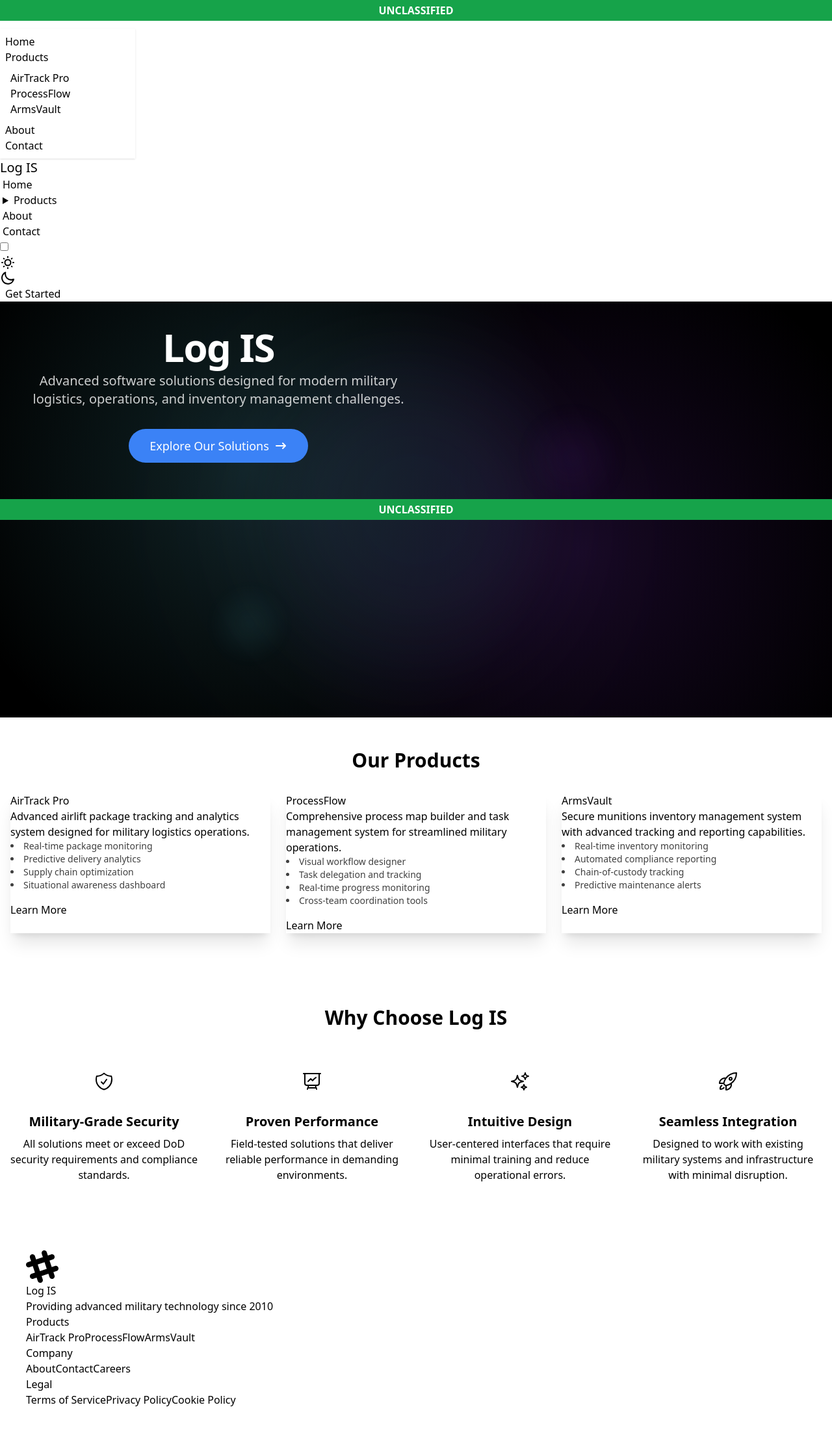
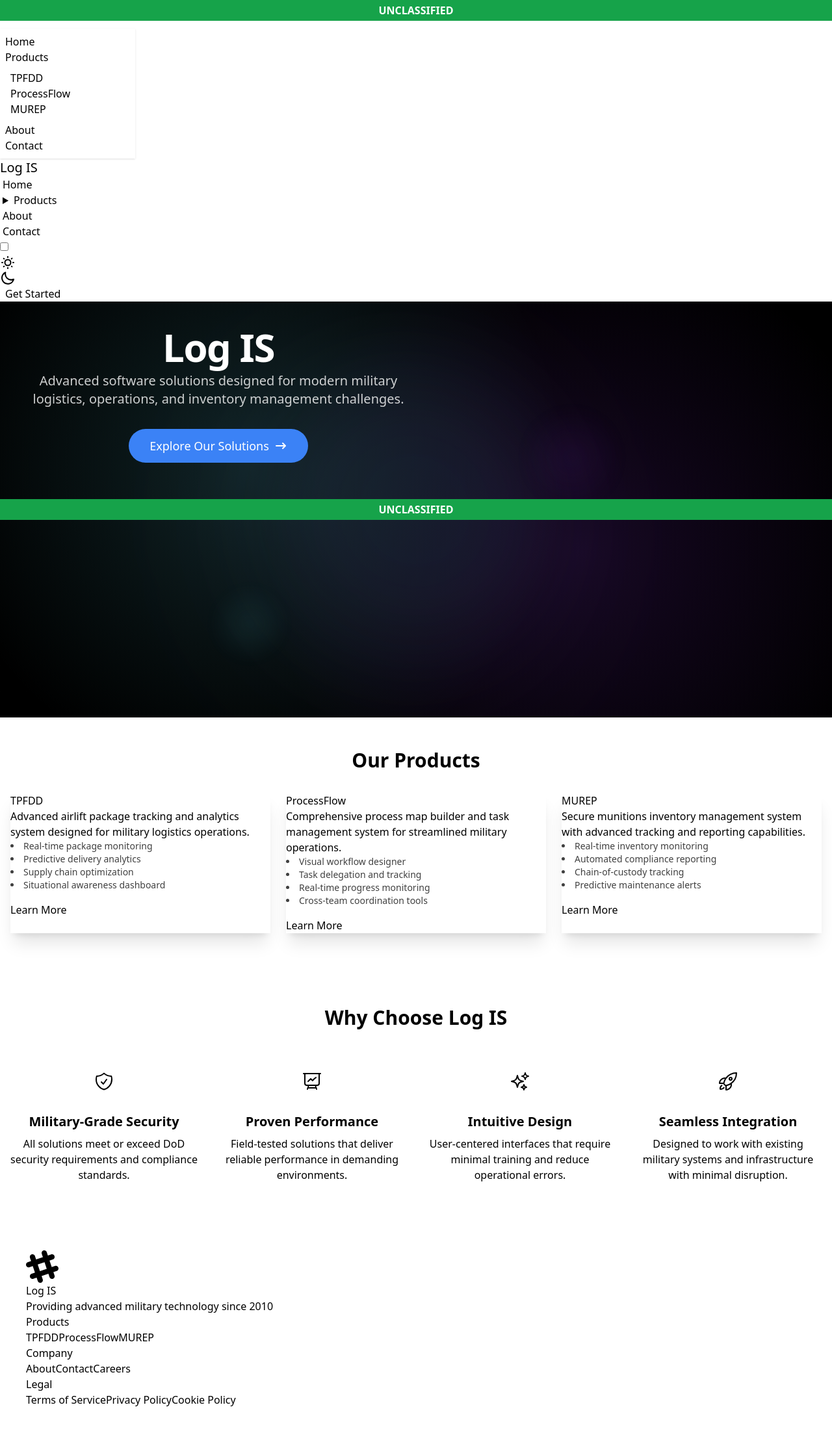
Before and after one commit to ryanhamamura/vite-go, a React (Vite) app in the folder frontend/: page / in a window 1280 px wide. Shown: the top 2202 px of the page at 65% size. Built offline with nearby package versions, Linux system fonts and the light colour scheme.

Commit message:
Update product display names to TPFDD and MUREP

```diff
--- a/frontend/src/App.tsx
+++ b/frontend/src/App.tsx
@@ -38,9 +38,9 @@ function App() {
                 <li>
                   <a>Products</a>
                   <ul className="p-2">
-                    <li><Link to="/airtrack-pro">AirTrack Pro</Link></li>
+                    <li><Link to="/airtrack-pro">TPFDD</Link></li>
                     <li><Link to="/processflow">ProcessFlow</Link></li>
-                    <li><Link to="/armsvault">ArmsVault</Link></li>
+                    <li><Link to="/armsvault">MUREP</Link></li>
                   </ul>
                 </li>
                 <li><a>About</a></li>
@@ -56,9 +56,9 @@ function App() {
                 <details>
                   <summary>Products</summary>
                   <ul className="p-2">
-                    <li><Link to="/airtrack-pro">AirTrack Pro</Link></li>
+                    <li><Link to="/airtrack-pro">TPFDD</Link></li>
                     <li><Link to="/processflow">ProcessFlow</Link></li>
-                    <li><Link to="/armsvault">ArmsVault</Link></li>
+                    <li><Link to="/armsvault">MUREP</Link></li>
                   </ul>
                 </details>
               </li>
@@ -89,9 +89,9 @@ function App() {
           </aside>
           <nav>
             <header className="footer-title">Products</header>
-            <Link to="/airtrack-pro" className="link link-hover">AirTrack Pro</Link>
+            <Link to="/airtrack-pro" className="link link-hover">TPFDD</Link>
             <Link to="/processflow" className="link link-hover">ProcessFlow</Link>
-            <Link to="/armsvault" className="link link-hover">ArmsVault</Link>
+            <Link to="/armsvault" className="link link-hover">MUREP</Link>
           </nav>
           <nav>
             <header className="footer-title">Company</header>
--- a/frontend/src/pages/AirTrackPro.tsx
+++ b/frontend/src/pages/AirTrackPro.tsx
@@ -6,13 +6,13 @@ function AirTrackPro() {
       <div className="text-sm breadcrumbs mb-6">
         <ul>
           <li><Link to="/">Home</Link></li>
-          <li>AirTrack Pro</li>
+          <li>TPFDD</li>
         </ul>
       </div>
 
       <div className="flex flex-col lg:flex-row gap-12">
         <div className="lg:w-2/3">
-          <h1 className="text-4xl font-bold mb-6">AirTrack Pro</h1>
+          <h1 className="text-4xl font-bold mb-6">TPFDD</h1>
           <p className="text-xl mb-6">Advanced airlift package tracking and analytics system designed for military logistics operations.</p>
 
           <div className="prose max-w-none">
--- a/frontend/src/pages/ArmsVault.tsx
+++ b/frontend/src/pages/ArmsVault.tsx
@@ -317,7 +317,7 @@ function ArmsVault() {
       <div className="text-sm breadcrumbs mb-6">
         <ul>
           <li><Link to="/">Home</Link></li>
-          <li>ArmsVault</li>
+          <li>MUREP</li>
         </ul>
       </div>
 
@@ -325,7 +325,7 @@ function ArmsVault() {
         {/* Left Sidebar */}
         <div className="lg:w-1/4">
           <div className="bg-base-200 p-4 rounded-lg shadow-lg mb-6">
-            <h2 className="text-xl font-bold mb-4">ArmsVault</h2>
+            <h2 className="text-xl font-bold mb-4">MUREP</h2>
             <div className="flex flex-col gap-2">
               <button
                 className={`btn ${activeTab === 'overview' ? 'btn-primary' : 'btn-ghost'} justify-start`}
@@ -395,7 +395,7 @@ function ArmsVault() {
           {/* Overview Tab */}
           {activeTab === 'overview' && (
             <div>
-              <h1 className="text-3xl font-bold mb-6">ArmsVault Dashboard</h1>
+              <h1 className="text-3xl font-bold mb-6">MUREP Dashboard</h1>
 
               <div className="grid grid-cols-1 md:grid-cols-3 gap-4 mb-8">
                 <div className="stat bg-primary text-primary-content rounded-box">
--- a/frontend/src/pages/Home.tsx
+++ b/frontend/src/pages/Home.tsx
@@ -51,7 +51,7 @@ function Home() {
         <div className="grid grid-cols-1 md:grid-cols-3 gap-6 container mx-auto px-4">
           <div className="card bg-base-200 shadow-xl hover:shadow-2xl transition-shadow duration-300">
             <div className="card-body">
-              <h2 className="card-title">AirTrack Pro</h2>
+              <h2 className="card-title">TPFDD</h2>
               <p className="flex-grow">Advanced airlift package tracking and analytics system designed for military logistics operations.</p>
               <ul className="list-disc list-inside mb-4 text-sm opacity-75">
                 <li>Real-time package monitoring</li>
@@ -83,7 +83,7 @@ function Home() {
 
           <div className="card bg-base-200 shadow-xl hover:shadow-2xl transition-shadow duration-300">
             <div className="card-body">
-              <h2 className="card-title">ArmsVault</h2>
+              <h2 className="card-title">MUREP</h2>
               <p className="flex-grow">Secure munitions inventory management system with advanced tracking and reporting capabilities.</p>
               <ul className="list-disc list-inside mb-4 text-sm opacity-75">
                 <li>Real-time inventory monitoring</li>
```
